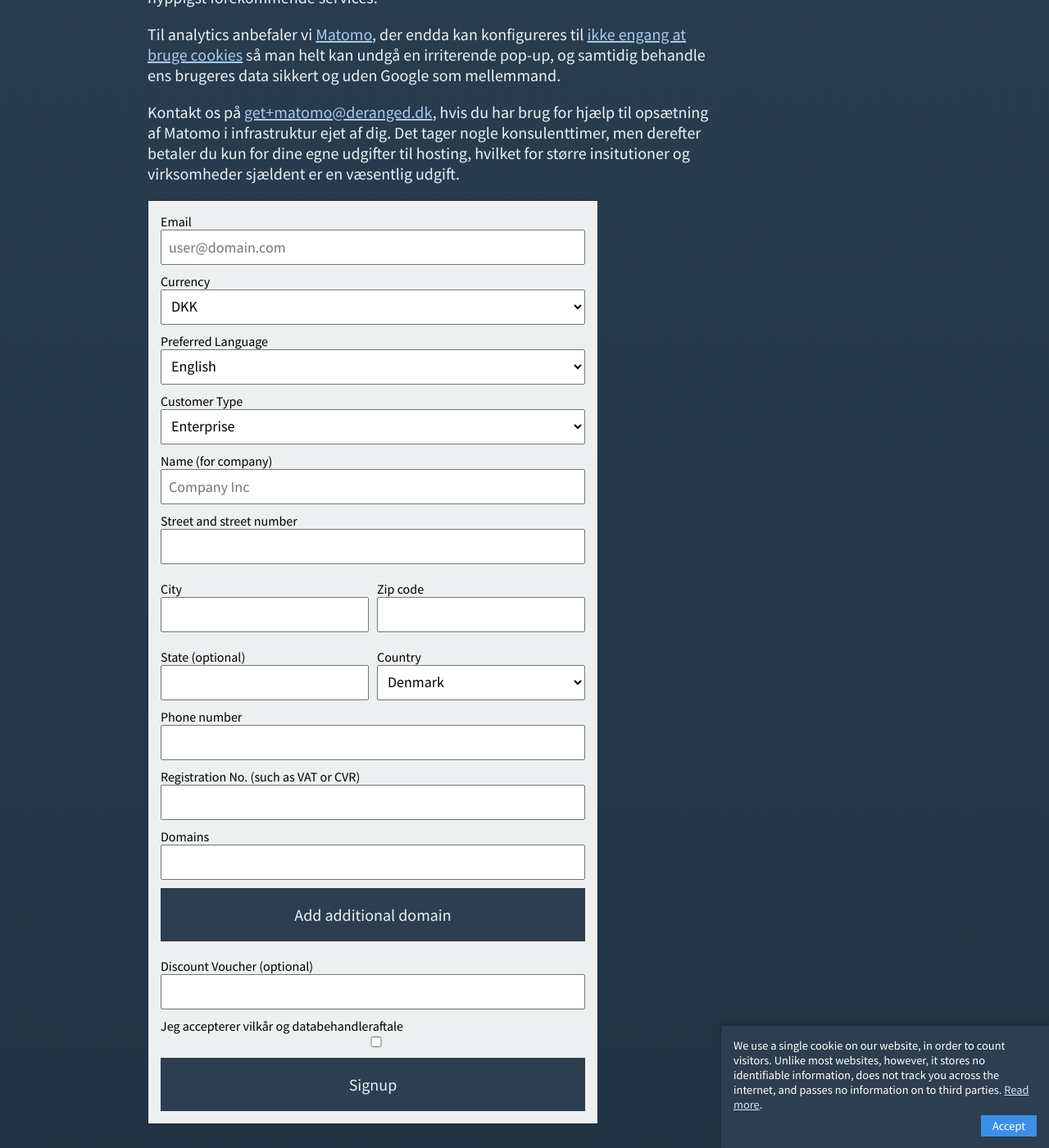
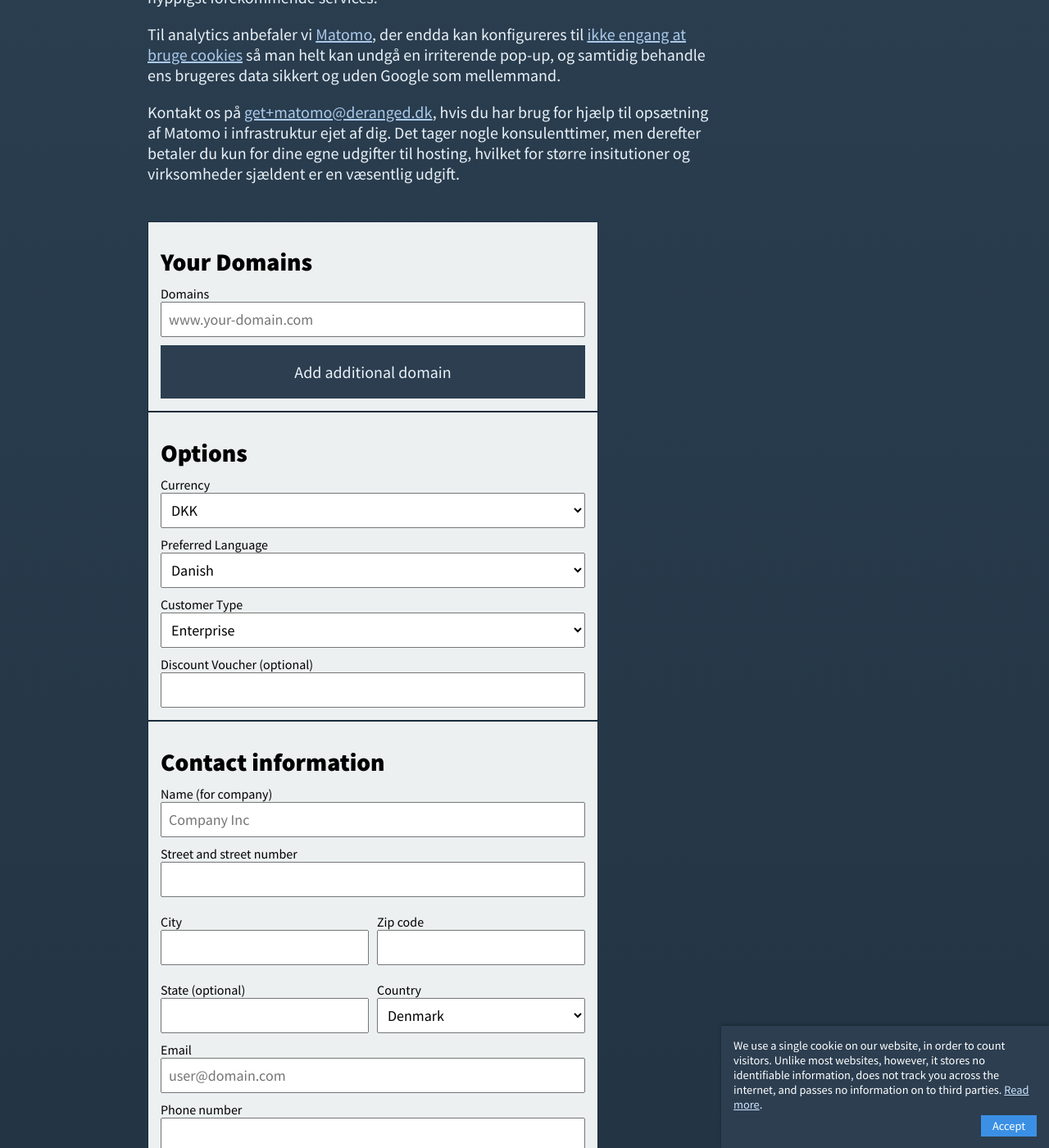
Before and after one commit to derangeddk/deranged.dk, a Jekyll site: the page built from fix-google-analytics/index.html, in a window 1280 px wide and 1400 px high, scrolled down 1994 px. Shown: the whole window at 82% size. Built offline with Jekyll 4.4.1, drawn with Linux system fonts in a browser that asks for light colours.

Commit message:
split form into sections

```diff
--- a/_includes/fix_analytics_signup_form.html
+++ b/_includes/fix_analytics_signup_form.html
@@ -1,4 +1,4 @@
-<section class="contact-form">
+<section>
     <form
         id="contact-form-analytics"
         action="http://api.fix-analytics.deranged.dk/customer"
@@ -13,15 +13,29 @@
             />
             <!-- This is a honeypot, it is invisible to users, but not to bots. If it has value, it means it is a bot -->
         </label>
-        <label for="email">
-            <span>Email</span>
+        <div class="contact-form">
+            <h2>Your Domains</h2>
+            <div data-domains-container>
+                <label>
+                    <span>Domains</span>
                     <input
+                        placeholder="www.your-domain.com"
                         type="text"
-                name="email"
-                placeholder="user@domain.com"
+                        name="domain_1"
                         required
+                        data-domain-field
                     />
                 </label>
+            </div>
+            <button
+                class="btn"
+                data-add-additional-domain
+            >
+                Add additional domain
+            </button>
+        </div>
+        <div class="contact-form">
+            <h2>Options</h2>
             <label>
                 <span>Currency</span>
                 <select
@@ -38,8 +52,8 @@
                     name="locale"
                     required
                 >
+                    <option value="da_DK">Danish</option>
                     <option value="en_US">English</option>
-                <option value="da_DK">Danish</option>
                 </select>
             </label>
             <label>
@@ -52,6 +66,16 @@
                     <option value="person">Private</option>
                 </select>
             </label>
+            <label>
+                <span>Discount Voucher (optional)</span>
+                <input
+                    type="text"
+                    name="voucher"
+                />
+            </label>
+        </div>
+        <div class="contact-form">
+            <h2>Contact information</h2>
             <label>
                 <span>Name (for company)</span>
                 <input
@@ -105,6 +129,15 @@
                     </select>
                 </label>
             </div>
+            <label for="email">
+                <span>Email</span>
+                <input
+                    type="text"
+                    name="email"
+                    placeholder="user@domain.com"
+                    required
+                />
+            </label>
             <label>
                 <span>Phone number</span>
                 <input
@@ -121,30 +154,6 @@
                     required
                 />
             </label>
-        <div data-domains-container>
-            <label>
-                <span>Domains</span>
-                <input
-                    type="text"
-                    name="domain_1"
-                    required
-                    data-domain-field
-                />
-            </label>
-        </div>
-        <button
-            class="btn"
-            data-add-additional-domain
-        >
-            Add additional domain
-        </button>
-        <label>
-            <span>Discount Voucher (optional)</span>
-            <input
-                type="text"
-                name="voucher"
-            />
-        </label>
             <label>
                 <span>Jeg accepterer vilkår og databehandleraftale</span>
                 <input
@@ -154,6 +163,7 @@
                 />
             </label>
             <button type="submit">Signup</button>
+        </div>
     </form>
     <div
         class="contact-form-overlay contact-form-overlay-clickthrough"
@@ -213,10 +223,10 @@
             };
             var domainList = document.querySelectorAll("[data-domain-field]");
             var domains = [];
-            var domainValues = domainList.forEach(input => {
+            var domainValues = domainList.forEach((input) => {
                 if (input.value) {
                     domains.push(input.value);
-                };
+                }
             });
             var voucher = voucherField.value;
 
@@ -255,16 +265,14 @@
         }
 
         function addNewDomainField() {
-            var domainFields = document.querySelectorAll("[data-domain-field]")
+            var domainFields = document.querySelectorAll("[data-domain-field]");
             var domainFieldCount = domainFields.length + 1;
             var input = document.createElement("INPUT");
             input.setAttribute("Type", "text");
             input.setAttribute("Placeholder", "domain" + domainFieldCount);
             input.setAttribute("data-domain-field", true);
             input.setAttribute("Name", "domain_" + domainFieldCount);
-            domainsContainer
-                .appendChild(document.createElement('label'))
-                .appendChild(input);
+            domainsContainer.appendChild(document.createElement("label")).appendChild(input);
         }
 
         function showOverlay() {
```
Lines whose indentation alone changed are shown as unchanged.
